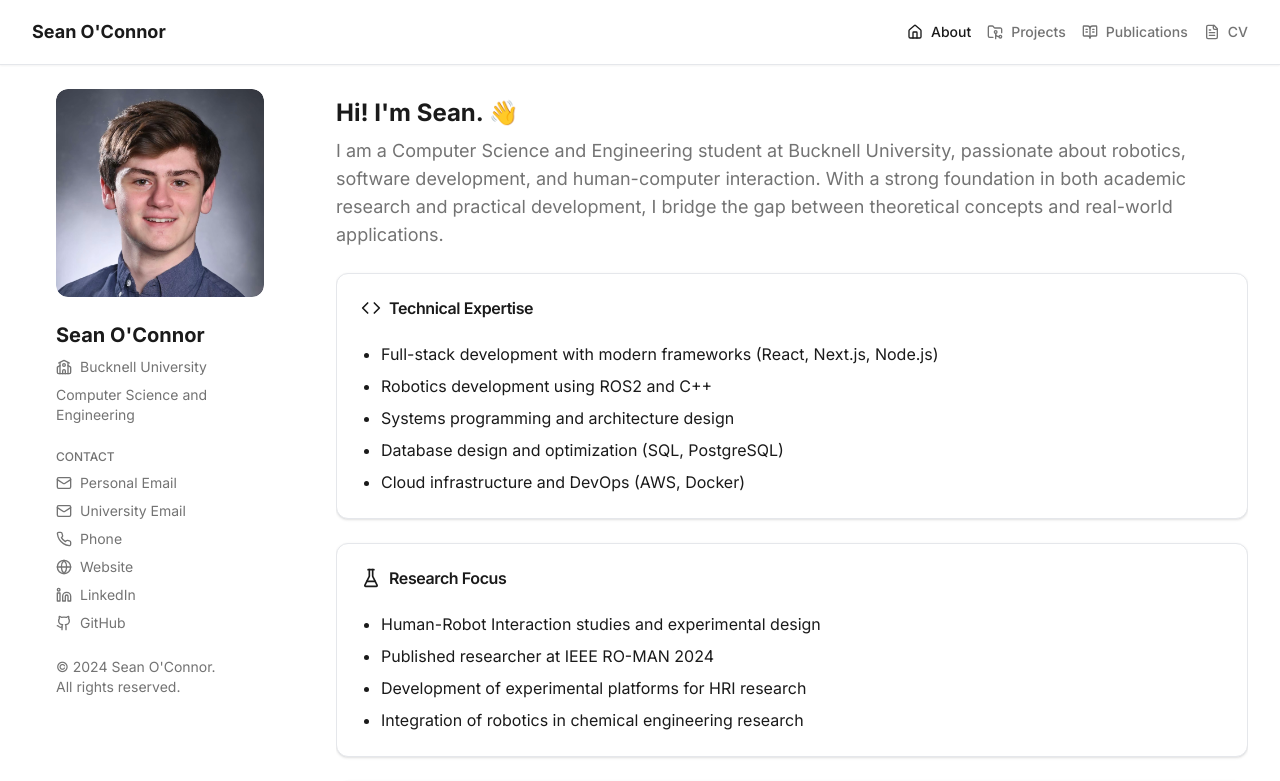
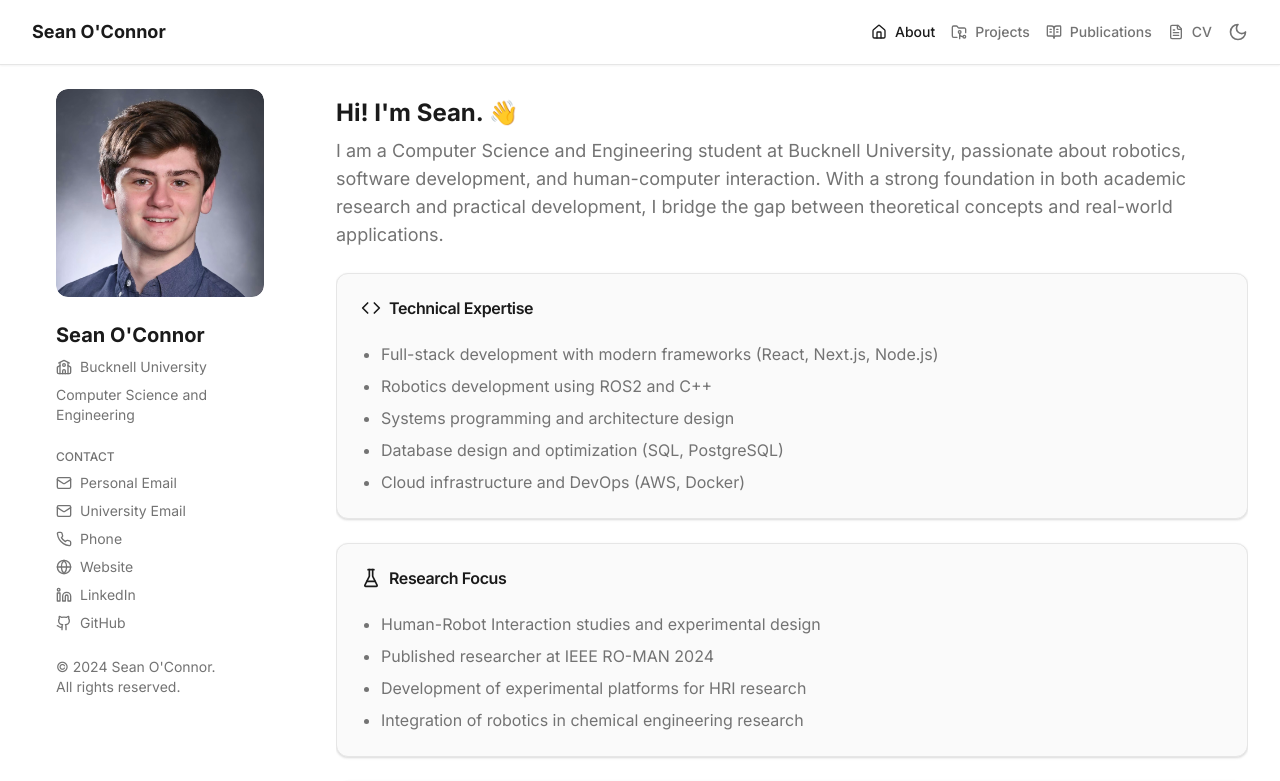
Before and after one commit to soconnor0919/personal-website, a Next.js app: page / in a window 1280 px wide. Shown: the top 781 px of the page. Built offline with nearby package versions, Linux system fonts and the light colour scheme.

Commit message:
dark mode

```diff
--- a/src/app/layout.tsx
+++ b/src/app/layout.tsx
@@ -1,11 +1,11 @@
+import { Analytics } from "@vercel/analytics/react"
+import { SpeedInsights } from "@vercel/speed-insights/next"
+import { ThemeProvider } from "next-themes"
+import { Footer } from "~/components/Footer"
+import { Navigation } from "~/components/Navigation"
+import { Sidebar } from "~/components/Sidebar"
 import { inter } from "~/lib/fonts"
 import "~/styles/globals.css"
-import { Navigation } from "~/components/Navigation"
-import { Sidebar } from "~/components/Sidebar"
-import { ThemeProvider } from 'next-themes'
-import { Footer } from "~/components/Footer"
-import { Analytics } from "@vercel/analytics/react"
-import { SpeedInsights } from "@vercel/speed-insights/next"
 
 export const metadata = {
   title: "Sean O'Connor",
@@ -17,6 +17,11 @@ export default function RootLayout({ children }: React.PropsWithChildren) {
   return (
     <html lang="en" className={inter.className}>
       <body className="font-sans bg-background text-foreground min-h-screen flex flex-col">
+        <ThemeProvider
+          attribute="data-theme"
+          defaultTheme="system"
+          enableSystem
+        >
           <Analytics />
           <SpeedInsights />
           <Navigation />
@@ -33,6 +38,7 @@ export default function RootLayout({ children }: React.PropsWithChildren) {
             </div>
           </div>
           <Footer />
+        </ThemeProvider>
       </body>
     </html>
   )
--- a/src/app/page.tsx
+++ b/src/app/page.tsx
@@ -26,7 +26,7 @@ export default function HomePage() {
             </div>
           </CardHeader>
           <CardContent className="space-y-2">
-            <ul className="list-disc pl-5 space-y-2">
+            <ul className="list-disc pl-5 space-y-2 text-muted-foreground">
               <li>Full-stack development with modern frameworks (React, Next.js, Node.js)</li>
               <li>Robotics development using ROS2 and C++</li>
               <li>Systems programming and architecture design</li>
@@ -44,7 +44,7 @@ export default function HomePage() {
             </div>
           </CardHeader>
           <CardContent className="space-y-2">
-            <ul className="list-disc pl-5 space-y-2">
+            <ul className="list-disc pl-5 space-y-2 text-muted-foreground">
               <li>Human-Robot Interaction studies and experimental design</li>
               <li>Published researcher at IEEE RO-MAN 2024</li>
               <li>Development of experimental platforms for HRI research</li>
@@ -61,7 +61,7 @@ export default function HomePage() {
             </div>
           </CardHeader>
           <CardContent className="space-y-2">
-            <ul className="list-disc pl-5 space-y-2">
+            <ul className="list-disc pl-5 space-y-2 text-muted-foreground">
               <li>President of AIChE Chem-E-Car Competition Team</li>
               <li>Treasurer of Bucknell Coffee Society</li>
               <li>Teaching Assistant for Computer Science courses</li>
--- a/src/app/publications/page.tsx
+++ b/src/app/publications/page.tsx
@@ -116,7 +116,7 @@ export default function PublicationsPage() {
                       target="_blank"
                       rel="noopener noreferrer"
                     >
-                      <Badge variant="outline" className="capitalize">
+                      <Badge variant="secondary" className="capitalize">
                         <ArrowUpRight className="h-4 w-4" />
                         DOI
                       </Badge>
@@ -128,7 +128,7 @@ export default function PublicationsPage() {
                       target="_blank"
                       rel="noopener noreferrer"
                     >
-                      <Badge variant="outline" className="capitalize">
+                      <Badge variant="secondary" className="capitalize">
                         <FileText className="h-4 w-4" />
                         Paper
                       </Badge>
@@ -140,7 +140,7 @@ export default function PublicationsPage() {
                       target="_blank"
                       rel="noopener noreferrer"
                     >
-                      <Badge variant="outline" className="capitalize">
+                      <Badge variant="secondary" className="capitalize">
                         <Presentation className="h-4 w-4" />
                         Poster
                       </Badge>
@@ -149,7 +149,7 @@ export default function PublicationsPage() {
                   <Badge
                     onClick={() => downloadBibtex(pub)}
                     className="cursor-pointer capitalize"
-                    variant="outline"
+                    variant="secondary"
                   >
                     <BookOpenText className="h-4 w-4" />
                     BibTeX
--- a/src/components/Navigation.tsx
+++ b/src/components/Navigation.tsx
@@ -4,7 +4,7 @@ import Link from 'next/link';
 import { usePathname } from 'next/navigation';
 import { useTheme } from 'next-themes';
 import { useState } from 'react';
-import { Home, FolderGit2, FileText, BookOpenText, Menu, X } from 'lucide-react';
+import { Home, FolderGit2, FileText, BookOpenText, Menu, X, Sun, Moon } from 'lucide-react';
 
 // Define the nav items without icons
 const navItems = [
@@ -17,20 +17,26 @@ const navItems = [
 export function Navigation() {
   const { theme, setTheme } = useTheme();
   const pathname = usePathname();
-  const [isOpen, setIsOpen] = useState(false); // State to manage the navbar toggle
+  const [isOpen, setIsOpen] = useState(false);
 
   return (
-    <nav className="sticky top-0 z-50 bg-background border-b shadow-sm">
-      {/* Static top bar */}
+    <nav className="sticky top-0 z-50 bg-background border-b border-border shadow-sm">
       <div className="relative max-w-screen-xl mx-auto px-4 sm:px-6 lg:px-8">
         <div className="flex h-16 items-center justify-between">
           <Link href="/">
             <span className="text-lg font-bold">Sean O'Connor</span>
           </Link>
-          <div className="flex items-center lg:hidden">
+          <div className="flex items-center space-x-4">
+            <button
+              onClick={() => setTheme(theme === 'dark' ? 'light' : 'dark')}
+              className="text-sm font-medium text-muted-foreground hover:text-primary flex items-center lg:hidden"
+              aria-label="Toggle theme"
+            >
+              {theme === 'dark' ? <Sun size={20} /> : <Moon size={20} />}
+            </button>
             <button
               onClick={() => setIsOpen(!isOpen)}
-              className="text-gray-500 hover:text-primary focus:outline-none relative h-6 w-6"
+              className="text-gray-500 hover:text-primary focus:outline-none relative h-6 w-6 lg:hidden"
               aria-label={isOpen ? 'Close menu' : 'Open menu'}
             >
               <span className={`absolute inset-0 transition-opacity duration-300 ${isOpen ? 'opacity-0' : 'opacity-100'}`}>
@@ -41,10 +47,9 @@ export function Navigation() {
               </span>
             </button>
           </div>
-          {/* Navigation items for large screens */}
-          <div className="hidden lg:flex lg:space-x-4">
+          <div className="hidden lg:flex lg:space-x-4 lg:justify-end">
             {navItems.map((item) => {
-              const isActive = pathname === item.href; // Determine if the item is active
+              const isActive = pathname === item.href;
               return (
                 <Link
                   key={item.href}
@@ -56,11 +61,17 @@ export function Navigation() {
                 </Link>
               );
             })}
+            <button
+              onClick={() => setTheme(theme === 'dark' ? 'light' : 'dark')}
+              className="ml-4 text-sm font-medium text-muted-foreground hover:text-primary flex items-center"
+              aria-label="Toggle theme"
+            >
+              {theme === 'dark' ? <Sun size={20} /> : <Moon size={20} />}
+            </button>
           </div>
         </div>
       </div>
 
-      {/* Animated mobile menu */}
       <div
         className={`
           absolute
--- a/src/components/ui/badge.tsx
+++ b/src/components/ui/badge.tsx
@@ -11,7 +11,7 @@ const badgeVariants = cva(
         default:
           "border-transparent bg-primary text-primary-foreground shadow hover:bg-primary/80",
         secondary:
-          "border-transparent bg-secondary text-secondary-foreground hover:bg-secondary/80",
+          "border-transparent bg-primary/10 text-secondary-foreground hover:bg-primary/20",
         destructive:
           "border-transparent bg-destructive text-destructive-foreground shadow hover:bg-destructive/80",
         outline: "text-foreground",
--- a/src/styles/globals.css
+++ b/src/styles/globals.css
@@ -6,8 +6,9 @@
   :root {
     --background: 0 0% 100%;
     --foreground: 0 0% 10%;
-    --card: 0 0% 100%;
+    --card: 0 0% 98%;
     --card-foreground: 0 0% 10%;
+    --badge: 0 100%, 50%;
     --popover: 0 0% 100%;
     --popover-foreground: 0 0% 10%;
     --primary: 0 0% 10%;
@@ -26,6 +27,38 @@
     --radius: 0.5rem;
     --shadow: 0 1px 3px rgba(0, 0, 0, 0.1), 0 1px 2px rgba(0, 0, 0, 0.06);
   }
+
+  [data-theme='dark'] {
+    --background: 0 0% 10%;
+    --foreground: 0 0% 90%;
+    --card: 0 0% 15%;
+    --card-foreground: 0 0% 90%;
+    --popover: 0 0% 20%;
+    --popover-foreground: 0 0% 90%;
+    --primary: 0 0% 90%;
+    --primary-foreground: 0 0% 10%;
+    --secondary: 0 0% 30%;
+    --secondary-foreground: 0 0% 90%;
+    --muted: 0 0% 30%;
+    --muted-foreground: 0 0% 70%;
+    --accent: 0 0% 30%;
+    --accent-foreground: 0 0% 90%;
+    --destructive: 0 84% 60%;
+    --destructive-foreground: 0 0% 10%;
+    --border: 0 0% 20%;
+    --input: 0 0% 20%;
+    --ring: 0 0% 90%;
+    --radius: 0.5rem;
+    --shadow: 0 1px 3px rgba(255, 255, 255, 0.1), 0 1px 2px rgba(255, 255, 255, 0.06);
+  }
+}
+
+.border {
+  border: 1px solid hsl(var(--border));
+}
+
+.shadow {
+  box-shadow: var(--shadow);
 }
 
 /* Optional: Add smooth scrolling */
--- a/tailwind.config.ts
+++ b/tailwind.config.ts
@@ -56,6 +56,10 @@ export default {
   				'4': 'hsl(var(--chart-4))',
   				'5': 'hsl(var(--chart-5))'
   			}
+  		},
+  		boxShadow: {
+  			DEFAULT: 'var(--shadow)',
+  			// other shadows
   		}
   	}
   },
```
Lines whose indentation alone changed are shown as unchanged.
